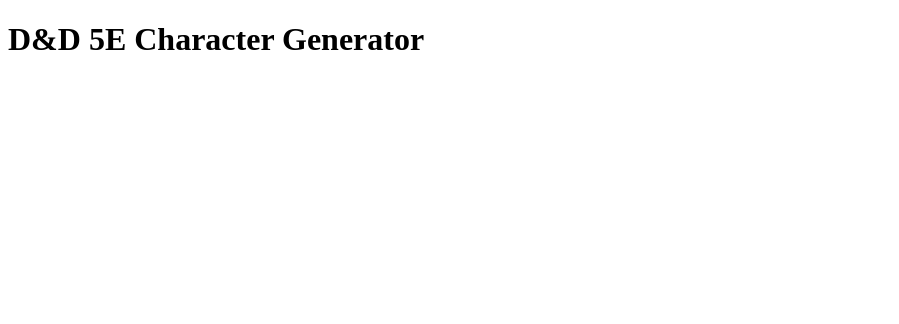
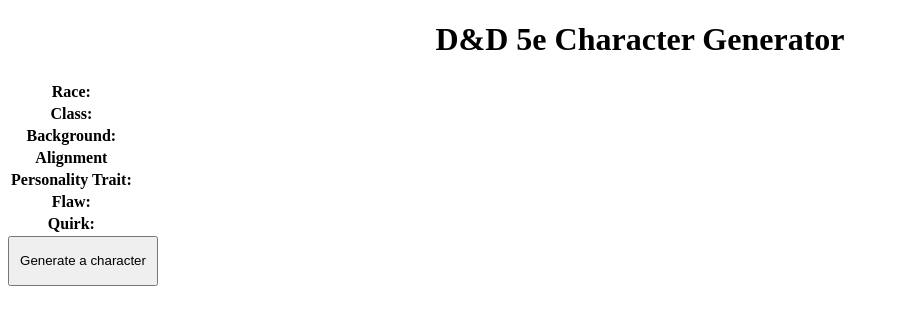
Before and after one commit to AstroSeer/dnd-generator, a plain HTML site: page index.html in a window 1280 px wide. Shown: the whole page, without its empty margins (0-899 px from the left). Drawn offline with Linux system fonts and the light colour scheme.

Commit message:
Basic HTML layout, stylesheet, and script

```diff
--- /dev/null
+++ b/generator.js
@@ -0,0 +1,10 @@
+// All generator code here
+const RACES = {};
+const CLASSES = {};
+const BACKGROUNDS = {};
+
+// button onclick
+function generateCharacter(){
+    console.log("Generating a character...");
+
+}
--- a/index.html
+++ b/index.html
@@ -1,8 +1,47 @@
 <!DOCTYPE html>
 <html>
+<head>
+    <title>D&D 5e Character Generator</title>
+    <link rel="stylesheet" href="style.css">
+    <script src="generator.js" async></script>
+</head>
 <body>
 
-<h1>D&D 5E Character Generator</h1>
+<h1>D&D 5e Character Generator</h1>
+
+<table class="results">
+    <tr>
+        <th>Race:</th>
+        <td id="race"></td>
+    </tr>
+    <tr>
+        <th>Class:</th>
+        <td id="class"></td>
+    </tr>
+    <tr>
+        <th>Background:</th>
+        <td id="background"></td>
+    </tr>
+    <tr>
+        <th>Alignment</th>
+        <td id="alignment"></td>
+    </tr>
+    <tr>
+        <th>Personality Trait:</th>
+        <td id="trait"></td>
+    </tr>
+    <tr>
+        <th>Flaw:</th>
+        <td id="flaw"></td>
+    </tr>
+    <tr>
+        <th>Quirk:</th>
+        <td id="quirk"></td>
+    </tr>
+</table>
+
+<button onclick="generateCharacter()">Generate a character</button>
+
 
 </body>
 </html>
--- /dev/null
+++ b/style.css
@@ -0,0 +1,10 @@
+h1{
+    text-align: center;
+}
+
+button{
+    text-align: center;
+    width: 150px;
+    height: 50px;
+    margin: 0 auto;
+}
```
